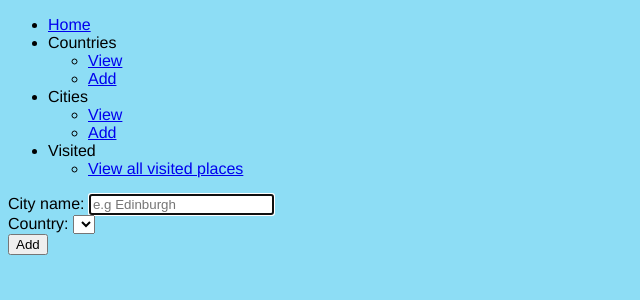
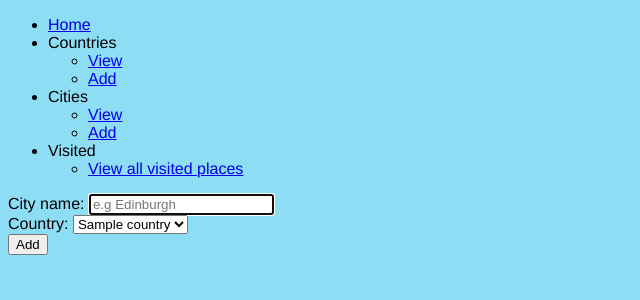
Before and after one commit to ruthironside/travel_bucket_list_project, a Flask app: page /cities/new in a window 1280 px wide. Shown: the top 300 px of the page, without its empty margins (0-640 px from the left). Run offline with Flask 2, Linux system fonts and the light colour scheme; a database or web service that is not in the repository returns one stand-in record (values such as "Sample title"); lists and menus that the app fills with data are empty; some libraries are stand-ins or nearby versions.

Commit message:
create update route for city function

```diff
--- a/controllers/cities_controller.py
+++ b/controllers/cities_controller.py
@@ -1,6 +1,7 @@
 from flask import Flask, render_template, request, redirect
 from flask import Blueprint
 from models.city import City
+from models.country import Country
 
 import repositories.city_repository as city_repository
 import repositories.country_repository as country_repository
@@ -15,15 +16,17 @@ def cities():
 #NEW
 @cities_blueprint.route("/cities/new", methods=['GET'])
 def new_city():
-    return render_template("cities/new.html")
+    countries = country_repository.select_all()
+    return render_template("cities/new.html", countries=countries)
 
 # CREATE
 @cities_blueprint.route("/cities",  methods=['POST'])
 def create_city():
     name = request.form['name']
-    country = country_repository.select(request.form['country_id'])
-    visited = request.form['visited']
-    city = City(name, country, visited, id)
+    country_id = request.form['country']
+    country = country_repository.select(country_id)
+    # visited = request.form['visited']
+    city = City(name, country)
     city_repository.save(city)
     return redirect('/cities')
 
@@ -44,13 +47,13 @@ def edit_city(id):
 # UPDATE
 @cities_blueprint.route("/cities/<id>", methods=['POST'])
 def update_city(id):
-    name = request.form['name']
-    country_id = request.form['country_id']
-    visited = request.form['visited']
-    country = country_repository.select(country_id)
-    city = City(name, country, visited, id)
-    city_repository.update(city)
+    visited = request.form["visited"]
+    name = request.form["name"]
+    city = city_repository.select(id)
+    updated_city = City(name, city.country, visited, id=id)
+    city_repository.update(updated_city)
     return redirect('/cities')
+
 
 # DELETE
 @cities_blueprint.route("/cities/<id>/delete", methods=['POST'])
--- a/repositories/city_repository.py
+++ b/repositories/city_repository.py
@@ -49,9 +49,8 @@ def delete(id):
     run_sql(sql, values)
 
 def update(city):
-    sql = "UPDATE cities SET (name, country, visited) = (%s, %s, %s) WHERE id = %s"
-    values = [city.name, city.country, city.visited, city.id]
-    print(values)
+    sql = "UPDATE cities SET (name, country_id, visited) = (%s, %s, %s) WHERE id = %s"
+    values = [city.name, city.country.id, city.visited, city.id]
     run_sql(sql, values)
 
 def cities(id):
--- a/templates/base.html
+++ b/templates/base.html
@@ -4,8 +4,8 @@
     <meta charset="UTF-8">
     <meta name="viewport" content="width=device-width, initial-scale=1.0">
     <meta http-equiv="X-UA-Compatible" content="ie=edge">
-    <!-- <link rel="stylesheet" href="{{ url_for('static', filename='style.css') }}"> -->
-    <link rel="stylesheet" href="static/css/style.css">
+    <link rel="stylesheet" href="{{ url_for('static', filename='css/style.css') }}">
+    <!-- <link rel="stylesheet" href="static/css/style.css"> -->
     <title>Travel Bucket List</title>
 </head>
 <body>
--- a/templates/cities/edit.html
+++ b/templates/cities/edit.html
@@ -3,15 +3,15 @@
 
 <h2>Edit a City</h2>
 <body>
-<form action="/cities/{{city.id}}/" method="post">
+<form action="/cities/{{city.id}}" method="post">
   <div>
     <label for="name">Name:</label>
     <input type="text" id="name" name="name" value="{{city.name}}" required autofocus>
   </div>
 
   <div>
-    <input type="checkbox" id="visited" name="visited" value=True>
-    <label for="visited"> Visited?</label><br><br>
+    <input type="checkbox" id="visited" name="visited">
+    <label for="visited"> Visited?</label>
   </div>
 
 
--- a/templates/cities/new.html
+++ b/templates/cities/new.html
@@ -12,7 +12,7 @@
     <label for="country">Country:</label>
     <select name="country" id="country">
       {% for country in countries %}
-      <option value="{{country.country_id}}">{{country.name}}</option>
+      <option value="{{country.id}}">{{country.name}}</option>
       {% endfor %}
     </select>
   </div>
```
